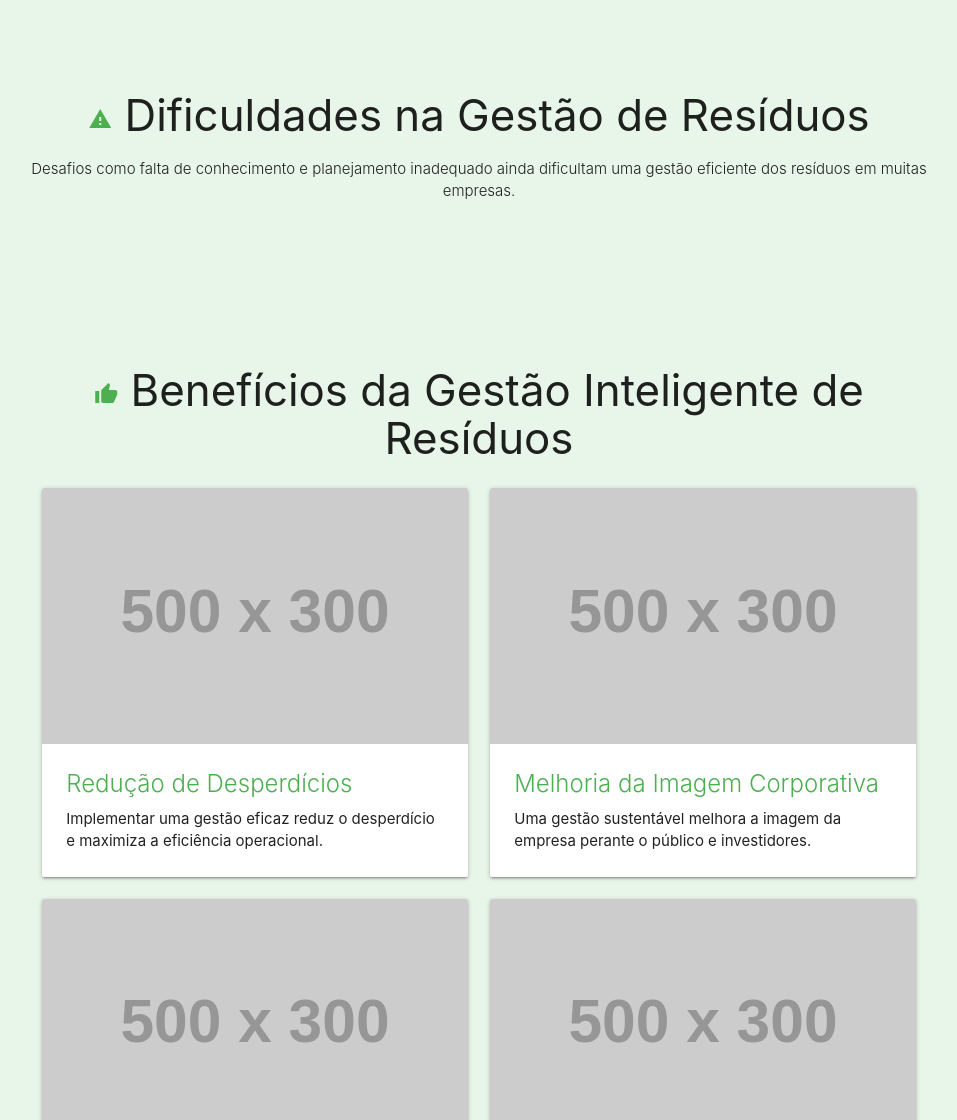
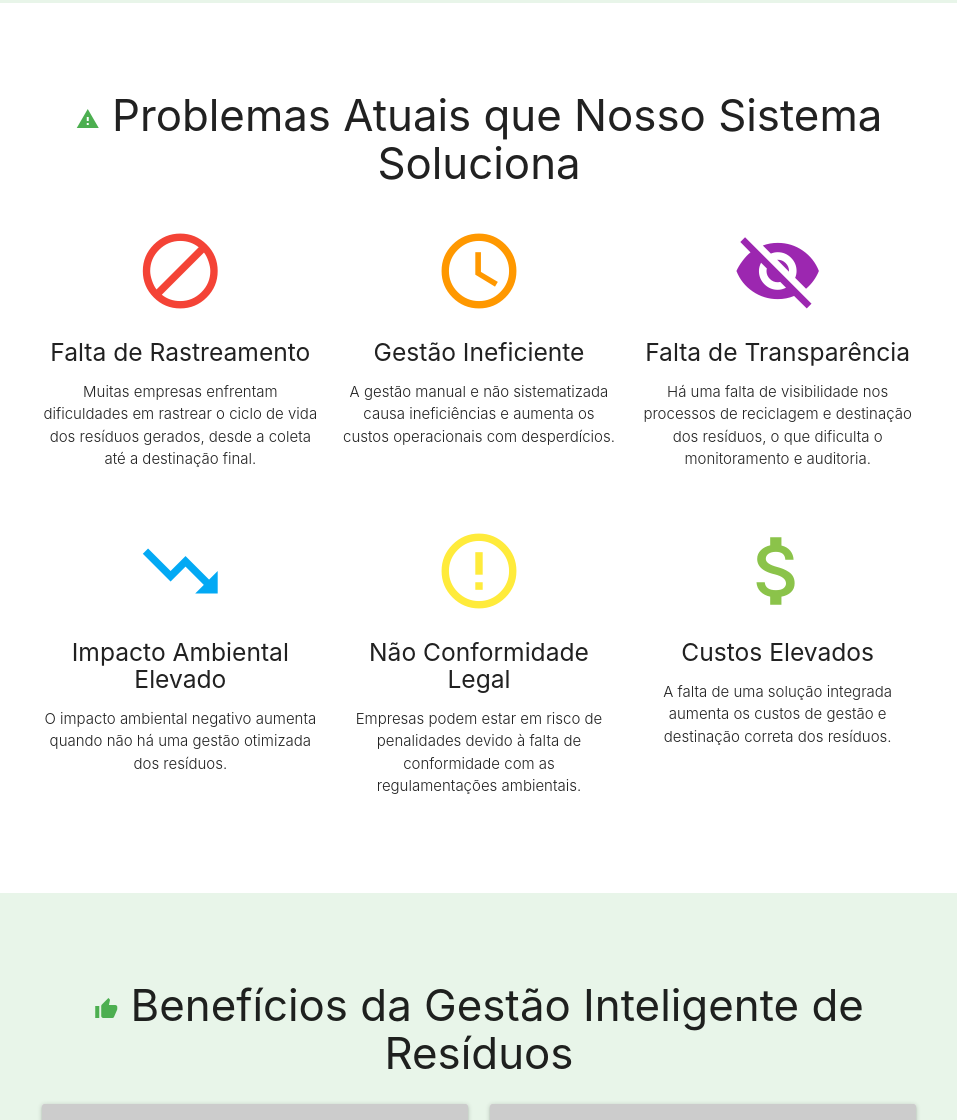
Before and after one commit to estagio2024/gir_system, a plain HTML site: page index.html in a window 1280 px wide. Shown: the part 1667-2787 px from the top of the page, without its empty margins (161-1118 px from the left). Drawn offline with nearby package versions, Linux system fonts and the light colour scheme; placeholder pictures from the web are drawn by us.

Commit message:
dificuldades

```diff
--- a/index.html
+++ b/index.html
@@ -6,53 +6,7 @@
     <title>Gestão de Resíduos - GIR</title>
     <link href="https://cdnjs.cloudflare.com/ajax/libs/materialize/1.0.0/css/materialize.min.css" rel="stylesheet">
     <link href="https://fonts.googleapis.com/icon?family=Material+Icons" rel="stylesheet">
-    <style>
-        header {
-            background-color: #0288d1; /* Azul suave */
-            color: white;
-            padding: 50px 0;
-        }
-        section {
-            padding: 60px 0;
-        }
-        #slide {
-            padding: 0;
-        }
-        .carousel {
-            height: 400px;
-        }
-        .carousel .carousel-item {
-            width: 100%;
-        }
-        #parcerias, #vantagens, #dificuldades, #beneficios {
-            background-color: #e8f5e9; /* Verde claro */
-        }
-        footer {
-            background-color: #01579b; /* Azul escuro */
-            color: white;
-            padding: 20px 0;
-        }
-        .btn-custom {
-            background-color: #4caf50; /* Verde suave */
-        }
-        .parallax-container {
-            height: 300px;
-        }
-        .icon-block {
-            margin-top: 20px;
-        }
-        .card-title {
-            color: #4caf50;
-        }
-        @media only screen and (max-width: 600px) {
-            header {
-                padding: 20px 0;
-            }
-            .carousel .carousel-item {
-                height: 250px;
-            }
-        }
-    </style>
+    <link rel="stylesheet" href="style/style.css">
 </head>
 <body>
 
@@ -126,12 +80,59 @@
 </section>
 
 <!-- Dificuldades na Gestão de Resíduos -->
-<section id="dificuldades">
+<!-- Dificuldades (Problemas Atuais) -->
+<section id="problemas">
     <div class="container">
-        <h3 class="center-align"><i class="material-icons" style="color: #4caf50;">report_problem</i> Dificuldades na Gestão de Resíduos</h3>
-        <p class="light center-align">Desafios como falta de conhecimento e planejamento inadequado ainda dificultam uma gestão eficiente dos resíduos em muitas empresas.</p>
+        <h3 class="center-align"><i class="material-icons" style="color: #4caf50;">warning</i> Problemas Atuais que Nosso Sistema Soluciona</h3>
+        <div class="row">
+            <div class="col s12 m4">
+                <div class="icon-block center-align">
+                    <i class="material-icons large" style="color: #f44336;">block</i>
+                    <h5>Falta de Rastreamento</h5>
+                    <p class="light">Muitas empresas enfrentam dificuldades em rastrear o ciclo de vida dos resíduos gerados, desde a coleta até a destinação final.</p>
+                </div>
+            </div>
+            <div class="col s12 m4">
+                <div class="icon-block center-align">
+                    <i class="material-icons large" style="color: #ff9800;">schedule</i>
+                    <h5>Gestão Ineficiente</h5>
+                    <p class="light">A gestão manual e não sistematizada causa ineficiências e aumenta os custos operacionais com desperdícios.</p>
+                </div>
+            </div>
+            <div class="col s12 m4">
+                <div class="icon-block center-align">
+                    <i class="material-icons large" style="color: #9c27b0;">visibility_off</i>
+                    <h5>Falta de Transparência</h5>
+                    <p class="light">Há uma falta de visibilidade nos processos de reciclagem e destinação dos resíduos, o que dificulta o monitoramento e auditoria.</p>
+                </div>
+            </div>
+        </div>
+        <div class="row">
+            <div class="col s12 m4">
+                <div class="icon-block center-align">
+                    <i class="material-icons large" style="color: #03a9f4;">trending_down</i>
+                    <h5>Impacto Ambiental Elevado</h5>
+                    <p class="light">O impacto ambiental negativo aumenta quando não há uma gestão otimizada dos resíduos.</p>
+                </div>
+            </div>
+            <div class="col s12 m4">
+                <div class="icon-block center-align">
+                    <i class="material-icons large" style="color: #ffeb3b;">error_outline</i>
+                    <h5>Não Conformidade Legal</h5>
+                    <p class="light">Empresas podem estar em risco de penalidades devido à falta de conformidade com as regulamentações ambientais.</p>
+                </div>
+            </div>
+            <div class="col s12 m4">
+                <div class="icon-block center-align">
+                    <i class="material-icons large" style="color: #8bc34a;">attach_money</i>
+                    <h5>Custos Elevados</h5>
+                    <p class="light">A falta de uma solução integrada aumenta os custos de gestão e destinação correta dos resíduos.</p>
+                </div>
+            </div>
+        </div>
     </div>
 </section>
+
 
 <!-- Benefícios -->
 <section id="beneficios">
@@ -202,25 +203,7 @@
 
 <!-- Importando o JS do Materialize -->
 <script src="https://cdnjs.cloudflare.com/ajax/libs/materialize/1.0.0/js/materialize.min.js"></script>
-<script>
-    document.addEventListener('DOMContentLoaded', function() {
-        var elems = document.querySelectorAll('.parallax');
-        var instances = M.Parallax.init(elems);
-
-        var elemsCarousel = document.querySelectorAll('.carousel');
-        var instancesCarousel = M.Carousel.init(elemsCarousel, {
-            fullWidth: true,
-            indicators: true,
-            duration: 1000 // Tempo de rotação das imagens
-        });
-
-        setInterval(function() {
-            var elem = document.querySelector('.carousel');
-            var instance = M.Carousel.getInstance(elem);
-            instance.next();
-        }, 4000); // 4 segundos
-    });
-</script>
+<script src="./js/script.js"></script>
 
 </body>
 </html>
--- /dev/null
+++ b/js/script.js
@@ -0,0 +1,17 @@
+document.addEventListener('DOMContentLoaded', function() {
+    var elems = document.querySelectorAll('.parallax');
+    var instances = M.Parallax.init(elems);
+
+    var elemsCarousel = document.querySelectorAll('.carousel');
+    var instancesCarousel = M.Carousel.init(elemsCarousel, {
+        fullWidth: true,
+        indicators: true,
+        duration: 1000 // Tempo de rotação das imagens
+    });
+
+    setInterval(function() {
+        var elem = document.querySelector('.carousel');
+        var instance = M.Carousel.getInstance(elem);
+        instance.next();
+    }, 4000); // 4 segundos
+});
--- /dev/null
+++ b/style/style.css
@@ -0,0 +1,45 @@
+header {
+    background-color: #0288d1; /* Azul suave */
+    color: white;
+    padding: 50px 0;
+}
+section {
+    padding: 60px 0;
+}
+#slide {
+    padding: 0;
+}
+.carousel {
+    height: 400px;
+}
+.carousel .carousel-item {
+    width: 100%;
+}
+#parcerias, #vantagens, #dificuldades, #beneficios {
+    background-color: #e8f5e9; /* Verde claro */
+}
+footer {
+    background-color: #01579b; /* Azul escuro */
+    color: white;
+    padding: 20px 0;
+}
+.btn-custom {
+    background-color: #4caf50; /* Verde suave */
+}
+.parallax-container {
+    height: 300px;
+}
+.icon-block {
+    margin-top: 20px;
+}
+.card-title {
+    color: #4caf50;
+}
+@media only screen and (max-width: 600px) {
+    header {
+        padding: 20px 0;
+    }
+    .carousel .carousel-item {
+        height: 250px;
+    }
+}
```
